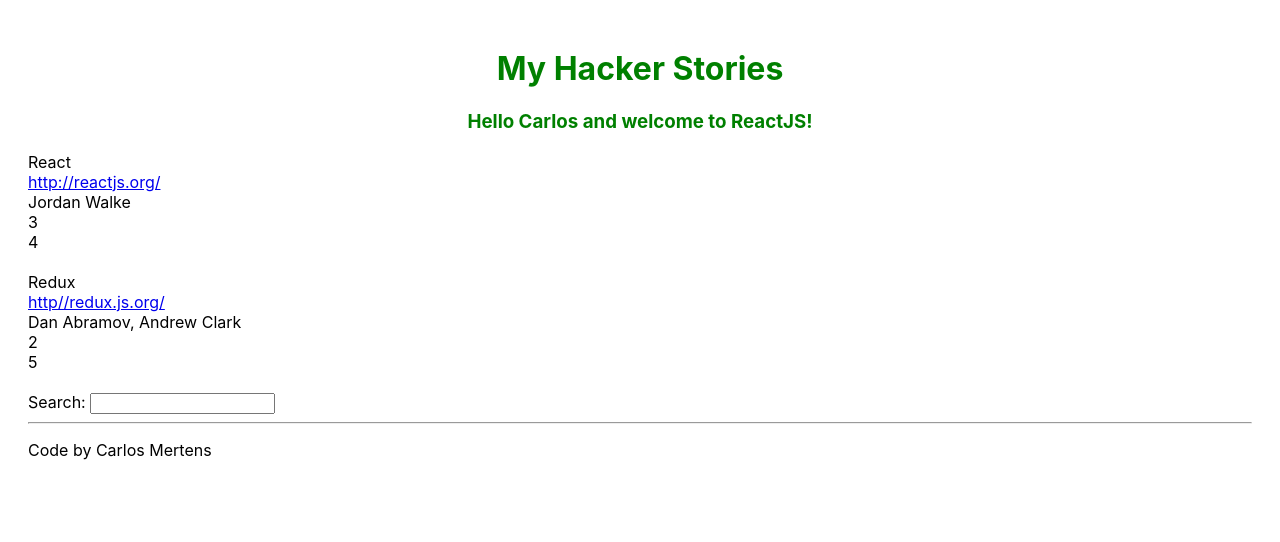
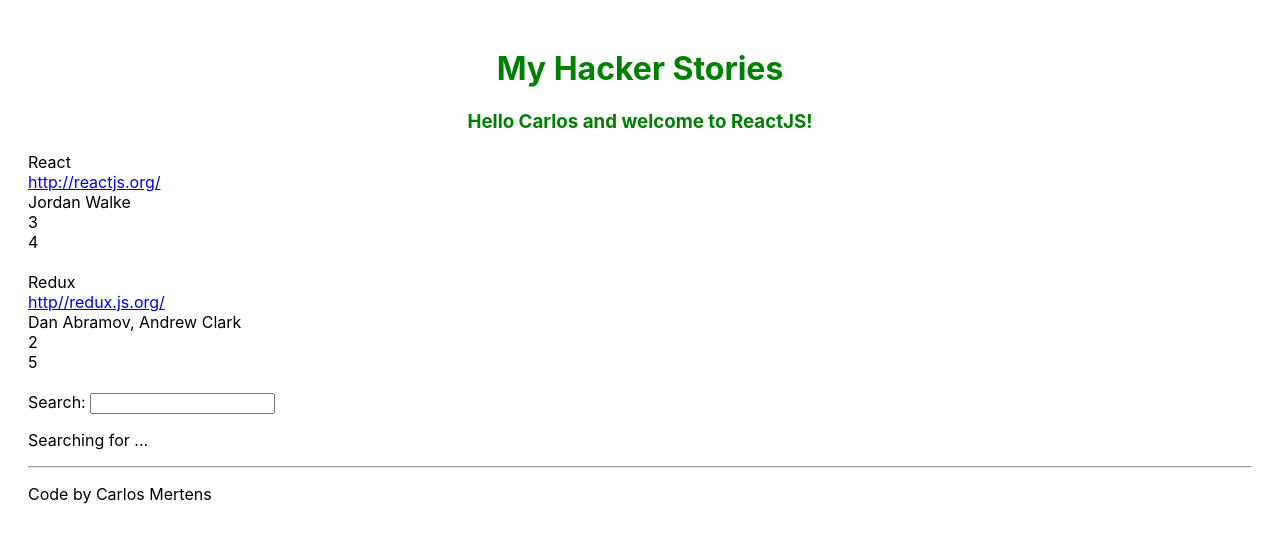
Before and after one commit to carlosmertens/hacker-stories, a React (Create React App) app: page / in a window 1280 px wide. Shown: the top 542 px of the page. Built offline with nearby package versions, Linux system fonts and the light colour scheme.

Commit message:
Stablish a callback handler for Search component

```diff
--- a/src/App.js
+++ b/src/App.js
@@ -30,6 +30,11 @@
       objectID: 1,
     },
   ];
+
+  const handleSearch = event => {
+    console.log(event.target.value)
+  }
+
   return (
     <div>
       <h1>My Hacker Stories</h1>
@@ -40,7 +45,7 @@
       <List list={stories} />
 
       {/* Call Search component */}
-      <Search />
+      <Search onSearch={handleSearch} />
 
       {/* Footnote */}
       <hr />
@@ -72,15 +77,20 @@
 */
 
 // Create Search component
-const Search = () => {
+const Search = props => {
+  const [searchTerm, setSearchTerm] = React.useState('')
   const handleChange = event => {
-    console.log(event.target.value);
+    setSearchTerm(event.target.value);
+    props.onSearch(event)
   };
 
   return (
     <div>
       <label htmlFor="search">Search: </label>
       <input id="search" type="text" onChange={handleChange} />
+      <p>
+        Searching for ... <strong>{searchTerm}</strong>
+      </p>
     </div>
   )
 }
```
